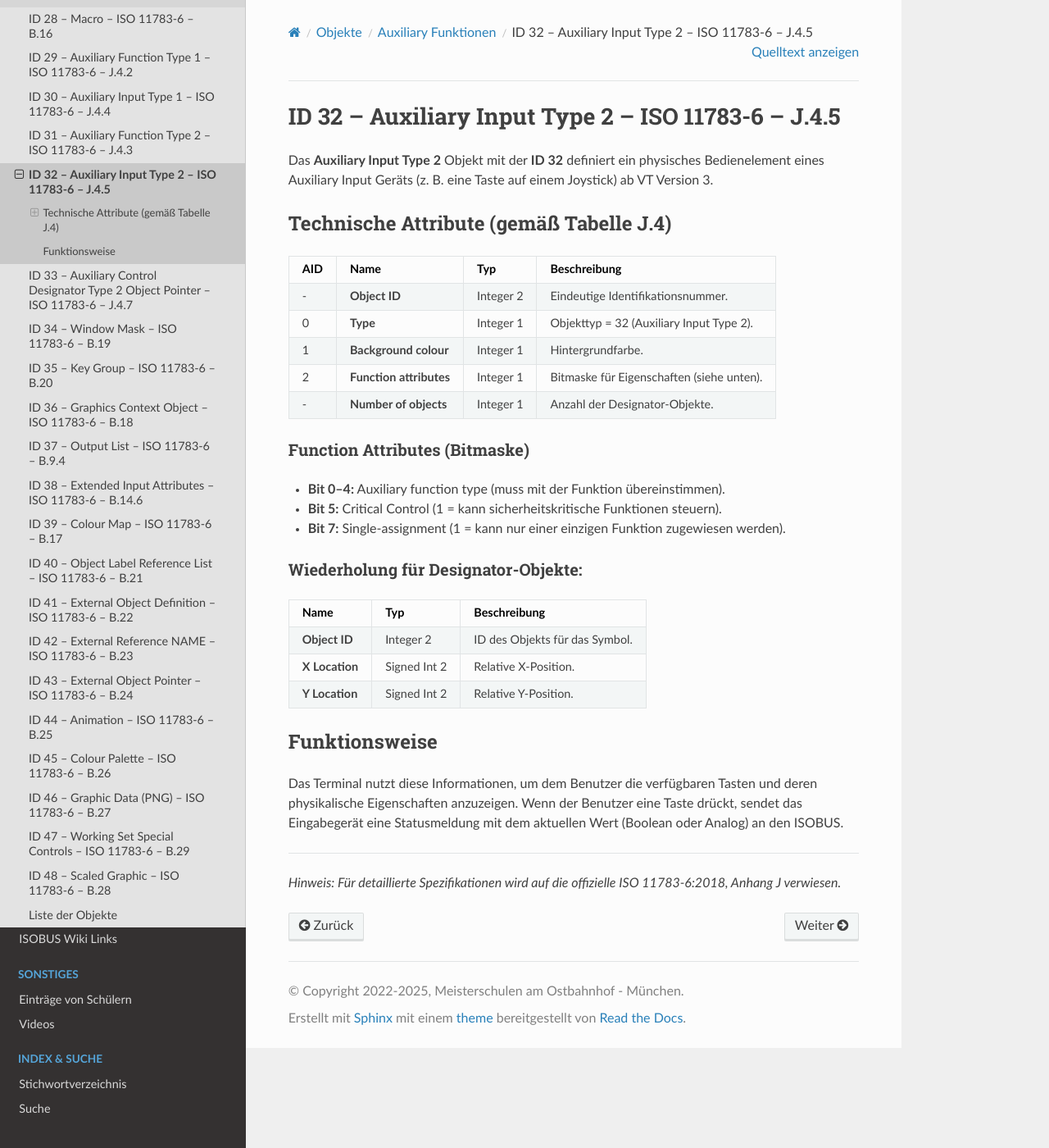
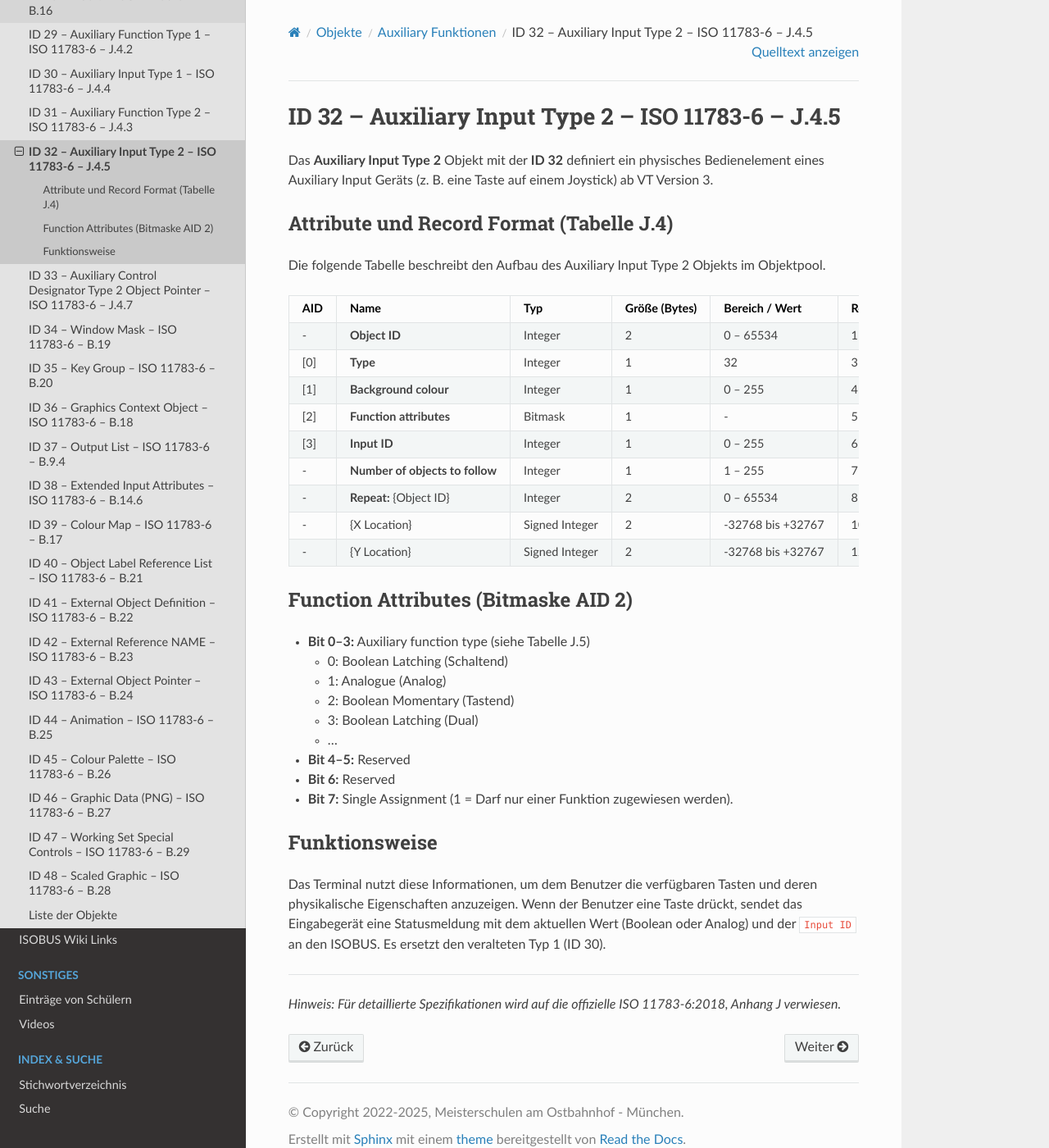
Before and after one commit to Meisterschulen-am-Ostbahnhof-Munchen/ISOBUS-VT-Objects-docs, a Sphinx documentation site: the page built from docs/isobus-objects/ID-32---Auxiliary-Input-Type-2---ISO-11783-6---J.4.5.md, in a window 1280 px wide and 1400 px high. Shown: the whole window at 82% size. Built offline with Sphinx 7.4.7 and the Read the Docs theme 3.1.0, drawn with Linux system fonts in a browser that asks for light colours.

Commit message:
docs: update Auxiliary Input Type 2 (ID 32) with accurate attribute table and record format from ISO 11783-6 Annex J.4.5

```diff
--- a/docs/isobus-objects/ID-32---Auxiliary-Input-Type-2---ISO-11783-6---J.4.5.md
+++ b/docs/isobus-objects/ID-32---Auxiliary-Input-Type-2---ISO-11783-6---J.4.5.md
@@ -5,30 +5,36 @@
 
 Das **Auxiliary Input Type 2** Objekt mit der **ID 32** definiert ein physisches Bedienelement eines Auxiliary Input Geräts (z. B. eine Taste auf einem Joystick) ab VT Version 3.
 
-## Technische Attribute (gemäß Tabelle J.4)
+### Attribute und Record Format (Tabelle J.4)
 
-| AID | Name | Typ | Beschreibung |
-| :--- | :--- | :--- | :--- |
-| - | **Object ID** | Integer 2 | Eindeutige Identifikationsnummer. |
-| 0 | **Type** | Integer 1 | Objekttyp = 32 (Auxiliary Input Type 2). |
-| 1 | **Background colour** | Integer 1 | Hintergrundfarbe. |
-| 2 | **Function attributes** | Integer 1 | Bitmaske für Eigenschaften (siehe unten). |
-| - | **Number of objects** | Integer 1 | Anzahl der Designator-Objekte. |
+Die folgende Tabelle beschreibt den Aufbau des Auxiliary Input Type 2 Objekts im Objektpool.
 
-### Function Attributes (Bitmaske)
-*   **Bit 0–4:** Auxiliary function type (muss mit der Funktion übereinstimmen).
-*   **Bit 5:** Critical Control (1 = kann sicherheitskritische Funktionen steuern).
-*   **Bit 7:** Single-assignment (1 = kann nur einer einzigen Funktion zugewiesen werden).
+| AID | Name | Typ | Größe (Bytes) | Bereich / Wert | Record Byte | Beschreibung |
+| :--- | :--- | :--- | :--- | :--- | :--- | :--- |
+| - | **Object ID** | Integer | 2 | 0 – 65534 | 1 – 2 | Eindeutige ID im Objektpool. |
+| [0] | **Type** | Integer | 1 | 32 | 3 | Objekttyp = Auxiliary Input Type 2. |
+| [1] | **Background colour** | Integer | 1 | 0 – 255 | 4 | Hintergrundfarbe. |
+| [2] | **Function attributes** | Bitmask | 1 | - | 5 | Bitmaske für Funktionstyp und Steuerung (siehe unten). |
+| [3] | **Input ID** | Integer | 1 | 0 – 255 | 6 | ID des physikalischen Eingangs. |
+| - | **Number of objects to follow** | Integer | 1 | 1 – 255 | 7 | Anzahl der direkt enthaltenen Objekte (Designator). |
+| - | **Repeat:** {Object ID} | Integer | 2 | 0 – 65534 | 8 + ... | Objekt-ID eines enthaltenen Objekts. |
+| - | {X Location} | Signed Integer | 2 | -32768 bis +32767 | 10 + ... | X-Position relativ zur oberen linken Ecke. |
+| - | {Y Location} | Signed Integer | 2 | -32768 bis +32767 | 12 + ... | Y-Position relativ zur oberen linken Ecke. |
 
-### Wiederholung für Designator-Objekte:
-| Name | Typ | Beschreibung |
-| :--- | :--- | :--- |
-| **Object ID** | Integer 2 | ID des Objekts für das Symbol. |
-| **X Location** | Signed Int 2 | Relative X-Position. |
-| **Y Location** | Signed Int 2 | Relative Y-Position. |
+### Function Attributes (Bitmaske AID 2)
+*   **Bit 0–3:** Auxiliary function type (siehe Tabelle J.5)
+    *   0: Boolean Latching (Schaltend)
+    *   1: Analogue (Analog)
+    *   2: Boolean Momentary (Tastend)
+    *   3: Boolean Latching (Dual)
+    *   ...
+*   **Bit 4–5:** Reserved
+*   **Bit 6:** Reserved
+*   **Bit 7:** Single Assignment (1 = Darf nur einer Funktion zugewiesen werden).
 
 ## Funktionsweise
-Das Terminal nutzt diese Informationen, um dem Benutzer die verfügbaren Tasten und deren physikalische Eigenschaften anzuzeigen. Wenn der Benutzer eine Taste drückt, sendet das Eingabegerät eine Statusmeldung mit dem aktuellen Wert (Boolean oder Analog) an den ISOBUS.
+Das Terminal nutzt diese Informationen, um dem Benutzer die verfügbaren Tasten und deren physikalische Eigenschaften anzuzeigen. Wenn der Benutzer eine Taste drückt, sendet das Eingabegerät eine Statusmeldung mit dem aktuellen Wert (Boolean oder Analog) und der `Input ID` an den ISOBUS.
+Es ersetzt den veralteten Typ 1 (ID 30).
 
 ----
 *Hinweis: Für detaillierte Spezifikationen wird auf die offizielle ISO 11783-6:2018, Anhang J verwiesen.*
```
